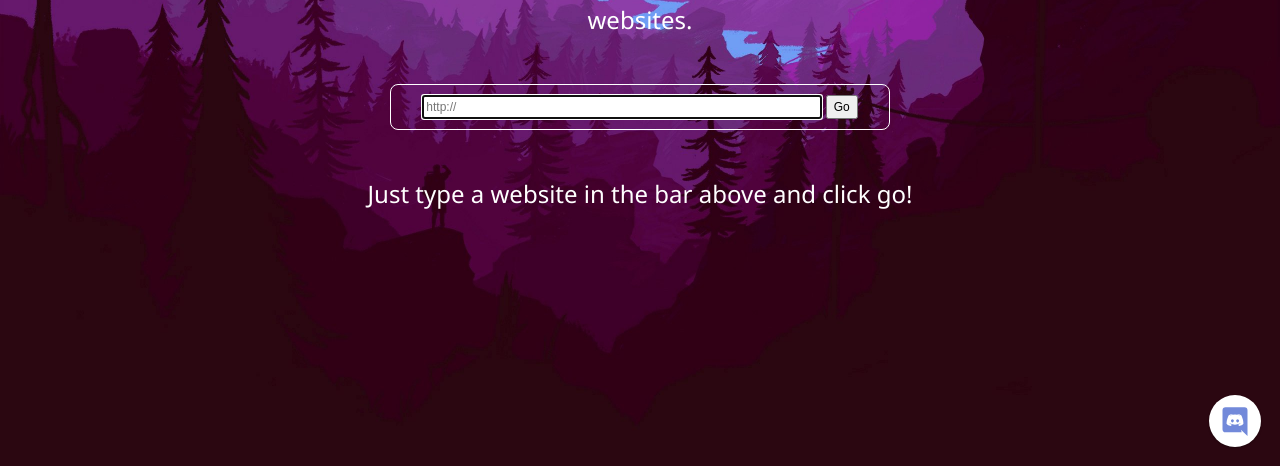
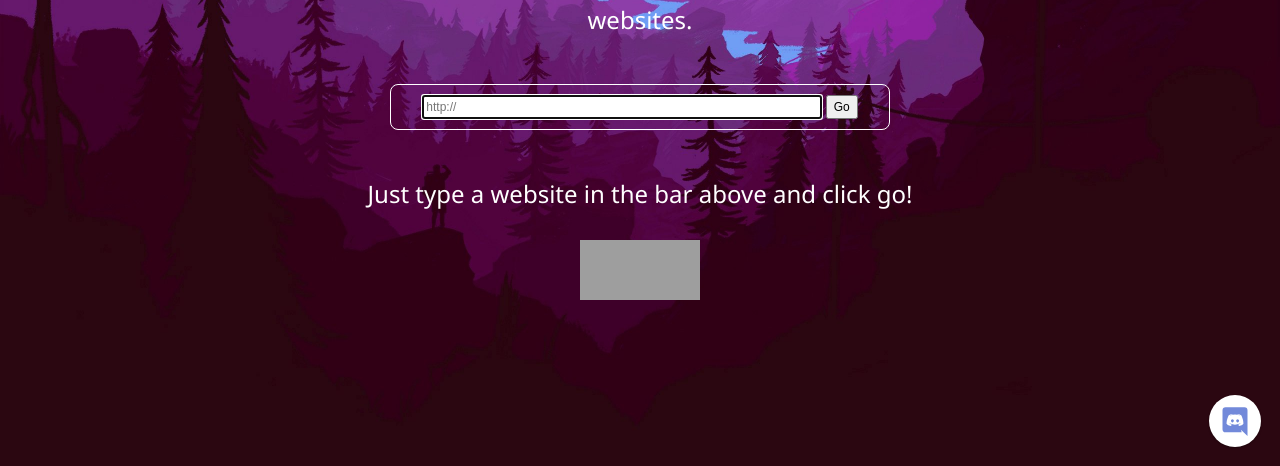
Before and after one commit to Dve4Ever/greenlime, a PHP site: page /templates/main.php in a window 1280 px wide. Shown: the part 334-800 px from the top of the page. Run offline with PHP 8.4, Linux system fonts and the light colour scheme; the template is opened without the code that fills it, so the values that code supplies are empty; some libraries are stand-ins or nearby versions; grey boxes are pictures that could not be loaded.

Commit message:
electrum

```diff
--- a/chatbox.html
+++ b/chatbox.html
@@ -192,9 +192,12 @@ height="0" width="0" style="display:none;visibility:hidden"></iframe></noscript>
     <a href="/chatbox.html" class="button1"><b>Chatbox</b></a>
   </div>
 <br/>
-<br/>
 
 <iframe src='https://minnit.chat/MikeLime?embed&web' width='1000' height='500' style='border:none;' allowTransparency='true'></iframe>
+<br/>
+<iframe data-aa='1041111' src='//ad.a-ads.com/1041111?size=120x60' scrolling='no' style='width:120px; height:60px; border:0px; padding:0;overflow:hidden' allowtransparency='true'></iframe>
+
+
 </div>
 
 
--- a/index.html
+++ b/index.html
@@ -200,6 +200,10 @@ function showPage() {
 <a href="/movies.html" class="button1"><b>Watch Movies</b></a>
 <a href="/chatbox.html" class="button1"><b>Chatbox</b></a>
 
+<br/>
+<iframe data-aa='1041111' src='//ad.a-ads.com/1041111?size=120x60' scrolling='no' style='width:120px; height:60px; border:0px; padding:0;overflow:hidden' allowtransparency='true'></iframe>
+
+
 </div>
 
 </div>
--- a/templates/main.php
+++ b/templates/main.php
@@ -193,6 +193,7 @@ function showPage() {
 
 <br/>
 
+<iframe data-aa='1041111' src='//ad.a-ads.com/1041111?size=120x60' scrolling='no' style='width:120px; height:60px; border:0px; padding:0;overflow:hidden' allowtransparency='true'></iframe>
 
 </div>
 
```
